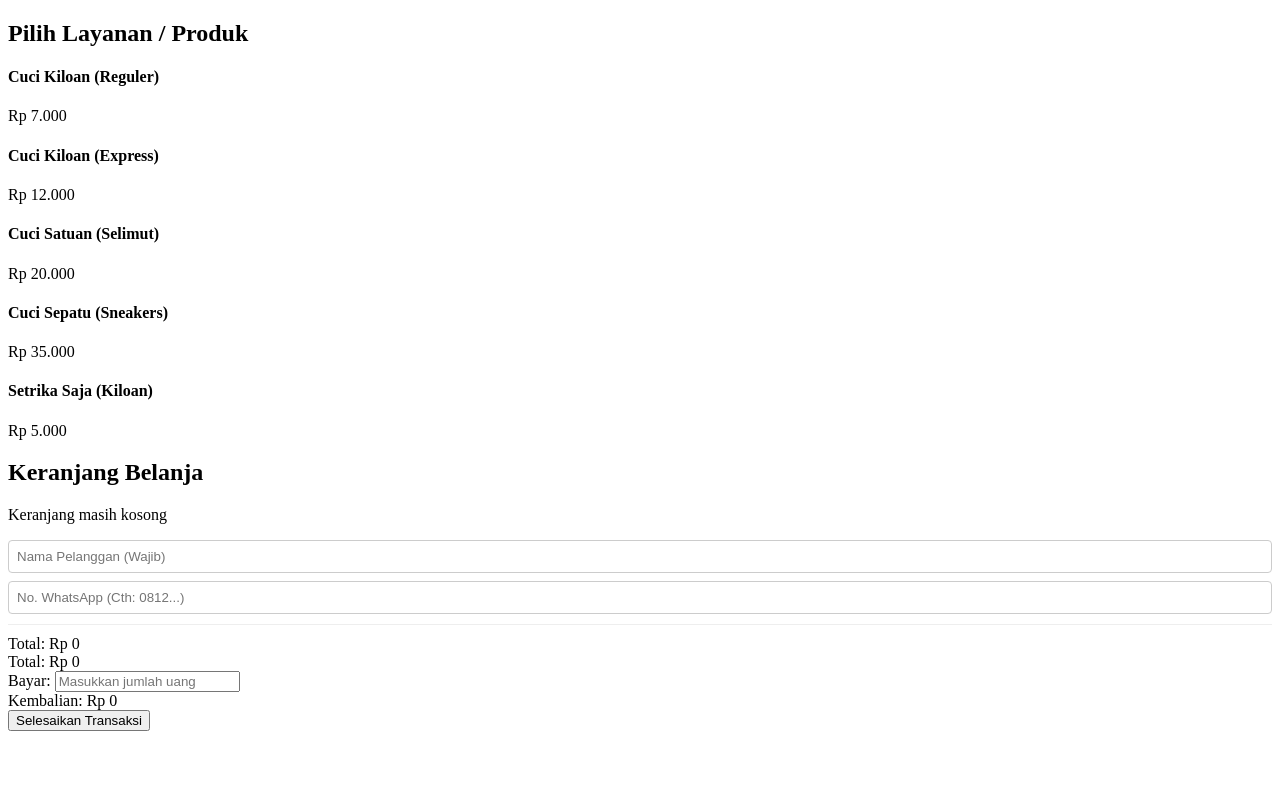
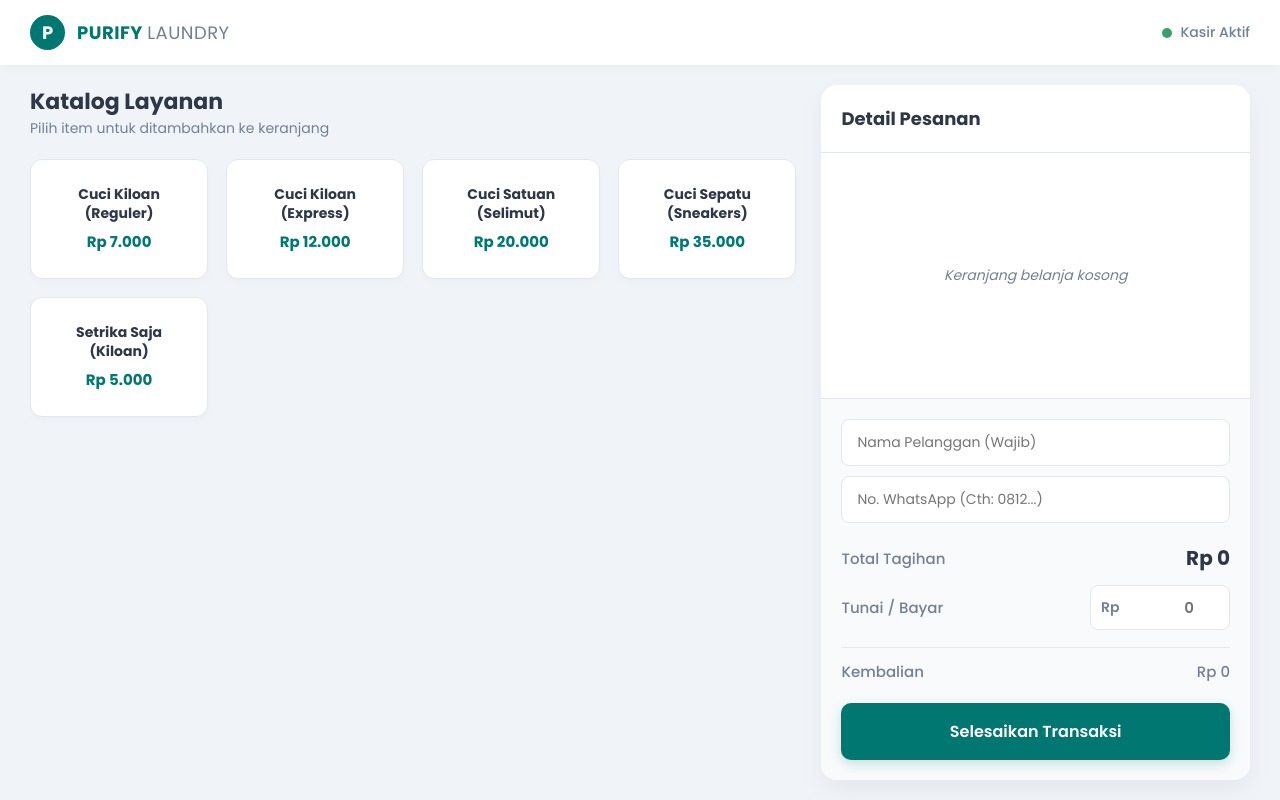
Before and after one commit to BobtoMalau/kasir-purify, a plain HTML site: page index.html in a window 1280 px wide. Drawn offline with Linux system fonts and the light colour scheme.

Commit message:
Add files via upload

```diff
--- a/index.html
+++ b/index.html
@@ -3,56 +3,82 @@
 <head>
     <meta charset="UTF-8">
     <meta name="viewport" content="width=device-width, initial-scale=1.0">
-    <title>Aplikasi Kasir - Purify</title>
-    <!-- Tambahan untuk PWA -->
+    <title>Purify POS</title>
+    <!-- Konfigurasi PWA -->
     <link rel="manifest" href="manifest.json">
     <meta name="theme-color" content="#007770">
     <link rel="apple-touch-icon" href="icon-192.png">
+    <!-- Font Eksternal: Poppins -->
+    <link href="https://fonts.googleapis.com/css2?family=Poppins:wght@400;500;600;700&display=swap" rel="stylesheet">
+    <link rel="stylesheet" href="style.css">
 </head>
 <body>
 
+    <!-- Bilah Navigasi Atas -->
+    <header class="topbar">
+        <div class="brand">
+            <div class="logo-circle">P</div>
+            <h1>PURIFY <span>LAUNDRY</span></h1>
+        </div>
+        <div class="user-info">
+            <span class="status-dot"></span>
+            <span>Kasir Aktif</span>
+        </div>
+    </header>
+
     <div class="container">
-        <!-- Bagian Kiri: Daftar Produk / Layanan -->
-        <div class="product-section">
-            <h2>Pilih Layanan / Produk</h2>
+        <!-- Bagian Kiri: Katalog Layanan -->
+        <main class="product-section">
+            <div class="section-header">
+                <h2>Katalog Layanan</h2>
+                <p>Pilih item untuk ditambahkan ke keranjang</p>
+            </div>
             <div class="product-grid" id="productGrid">
-                <!-- Produk akan dimasukkan otomatis lewat JavaScript -->
+                <!-- Produk dirender oleh JavaScript -->
             </div>
-        </div>
+        </main>
 
-        <!-- Bagian Kanan: Keranjang & Pembayaran -->
-        <div class="cart-section">
-            <h2>Keranjang Belanja</h2>
-            <div class="cart-items" id="cartItems">
-                <p class="empty-cart">Keranjang masih kosong</p>
+        <!-- Bagian Kanan: Panel Kasir -->
+        <aside class="cart-section">
+            <div class="cart-header">
+                <h2>Detail Pesanan</h2>
             </div>
 
-            <div class="cart-summary">
-                <!-- KODE BARU: Input Data Pelanggan -->
-                <div class="customer-info" style="display: flex; flex-direction: column; gap: 8px; margin-bottom: 10px; padding-bottom: 10px; border-bottom: 1px solid #eee;">
-                    <input type="text" id="customerName" placeholder="Nama Pelanggan (Wajib)" style="padding: 8px; border-radius: 4px; border: 1px solid #ccc;">
-                    <input type="number" id="customerWA" placeholder="No. WhatsApp (Cth: 0812...)" style="padding: 8px; border-radius: 4px; border: 1px solid #ccc;">
+            <div class="cart-items" id="cartItems">
+                <div class="empty-state">
+                    <p>Keranjang belanja kosong</p>
                 </div>
-                <!-- KODE LAMA BERLANJUT DI BAWAH INI -->
-                <div class="summary-row">
-                    <span>Total:</span>
-                    <span id="totalPrice">Rp 0</span>
+            </div>
+
+            <div class="checkout-panel">
+                <!-- Input Data Pelanggan -->
+                <div class="customer-inputs">
+                    <input type="text" id="customerName" class="input-field" placeholder="Nama Pelanggan (Wajib)">
+                    <input type="number" id="customerWA" class="input-field" placeholder="No. WhatsApp (Cth: 0812...)">
                 </div>
-                <div class="summary-row">
-                    <span>Total:</span>
-                    <span id="totalPrice">Rp 0</span>
+
+                <!-- Rincian Biaya -->
+                <div class="summary-details">
+                    <div class="summary-row">
+                        <span>Total Tagihan</span>
+                        <span id="totalPrice" class="highlight-text">Rp 0</span>
+                    </div>
+                    <div class="summary-row input-row">
+                        <span>Tunai / Bayar</span>
+                        <div class="input-prefix">
+                            <span>Rp</span>
+                            <input type="number" id="cashGiven" placeholder="0">
+                        </div>
+                    </div>
+                    <div class="summary-row divider">
+                        <span>Kembalian</span>
+                        <span id="changeAmount">Rp 0</span>
+                    </div>
                 </div>
-                <div class="summary-row">
-                    <span>Bayar:</span>
-                    <input type="number" id="cashGiven" placeholder="Masukkan jumlah uang">
-                </div>
-                <div class="summary-row">
-                    <span>Kembalian:</span>
-                    <span id="changeAmount">Rp 0</span>
-                </div>
+
                 <button class="btn-checkout" id="checkoutBtn">Selesaikan Transaksi</button>
             </div>
-        </div>
+        </aside>
     </div>
 
     <script src="script.js"></script>
```
